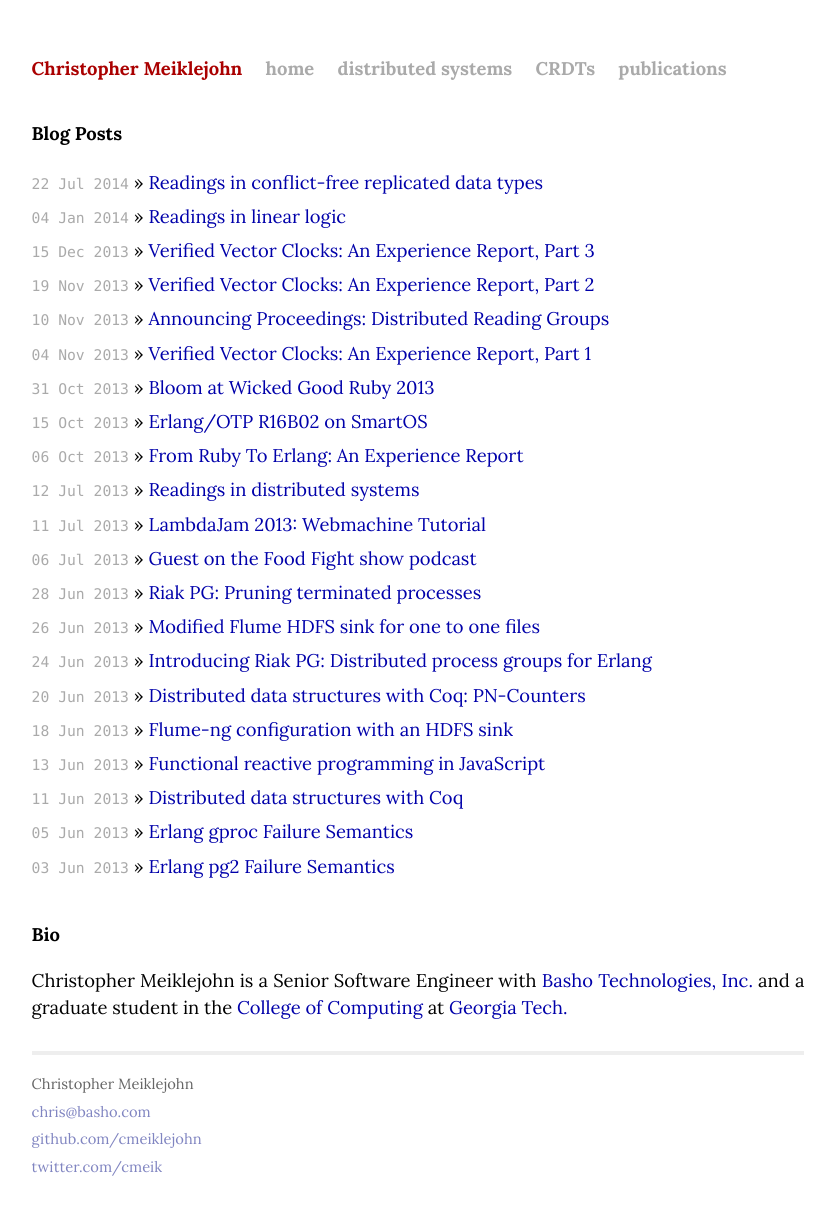
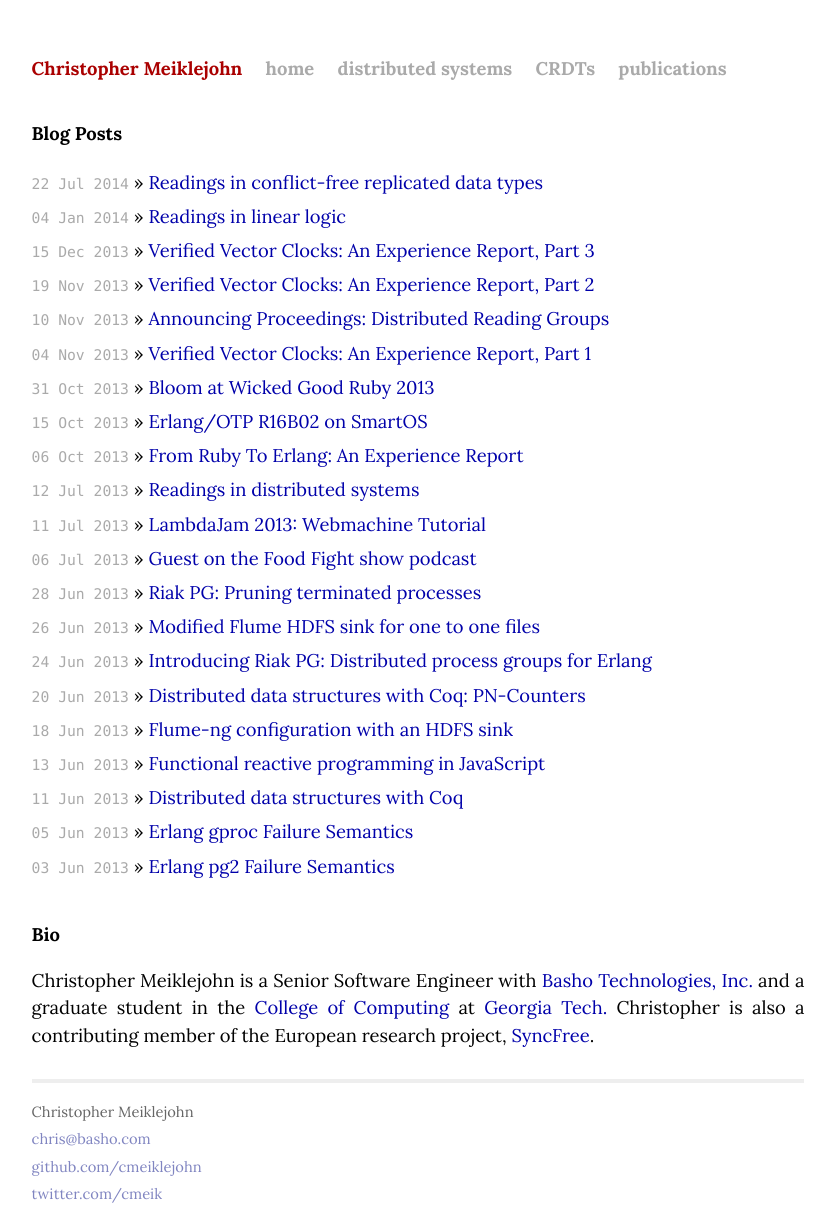
Before and after one commit to cmeiklejohn/cmeiklejohn.github.io, a Jekyll site: the page built from index.html, in a window 1280 px wide. Shown: the whole page, without its empty margins (222-1057 px from the left). Built offline with Jekyll 4.4.1, drawn with Linux system fonts in a browser that asks for light colours; comment, search, counter and statistics services are not loaded; before the commit the page ends 1195 px from its top, so only the background shows below that.

Commit message:
Add SyncFree to bio.

```diff
--- a/_layouts/default.html
+++ b/_layouts/default.html
@@ -32,7 +32,7 @@
 
             <div class="bio">
               <h2>Bio</h2>
-              <p>Christopher Meiklejohn is a Senior Software Engineer with <a href="http://basho.com">Basho Technologies, Inc.</a> and a graduate student in the <a href="http://www.cc.gatech.edu">College of Computing</a> at <a href="http://www.gatech.edu">Georgia Tech.</a></p>
+              <p>Christopher Meiklejohn is a Senior Software Engineer with <a href="http://basho.com">Basho Technologies, Inc.</a> and a graduate student in the <a href="http://www.cc.gatech.edu">College of Computing</a> at <a href="http://www.gatech.edu">Georgia Tech.</a>  Christopher is also a contributing member of the European research project, <a href="https://syncfree.lip6.fr">SyncFree</a>.</p>
             </div>
 
             <div class="footer">
```
